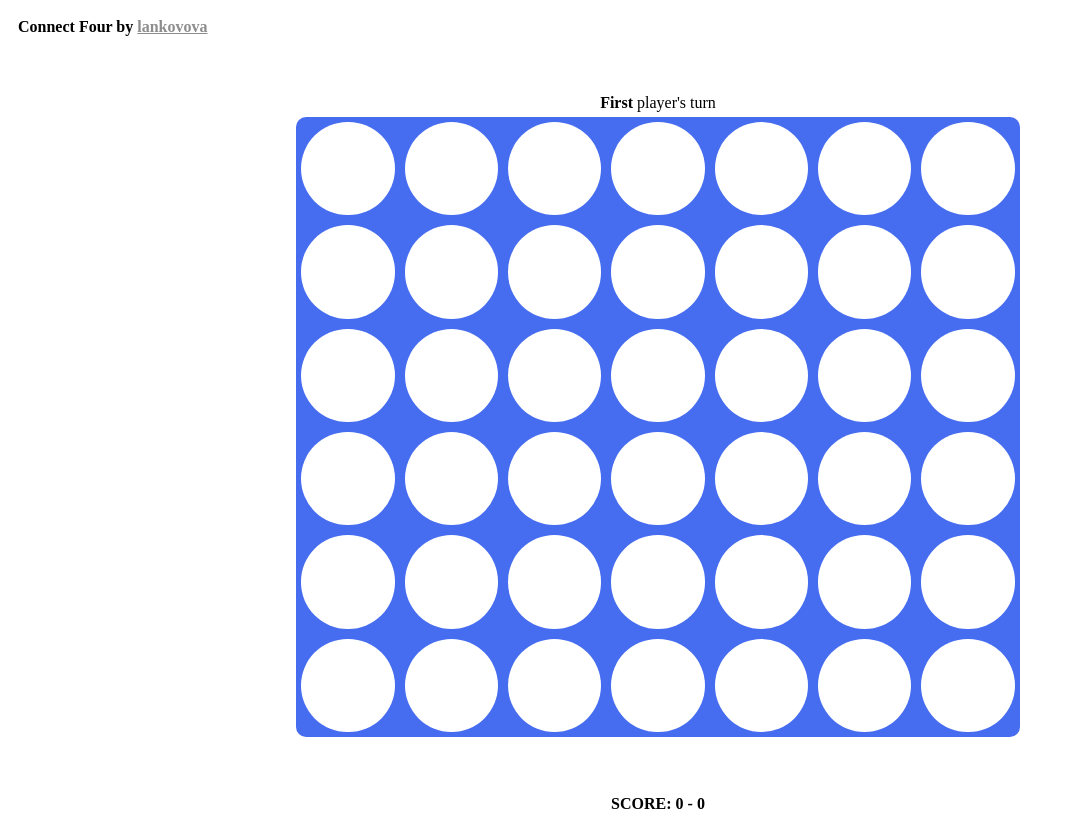
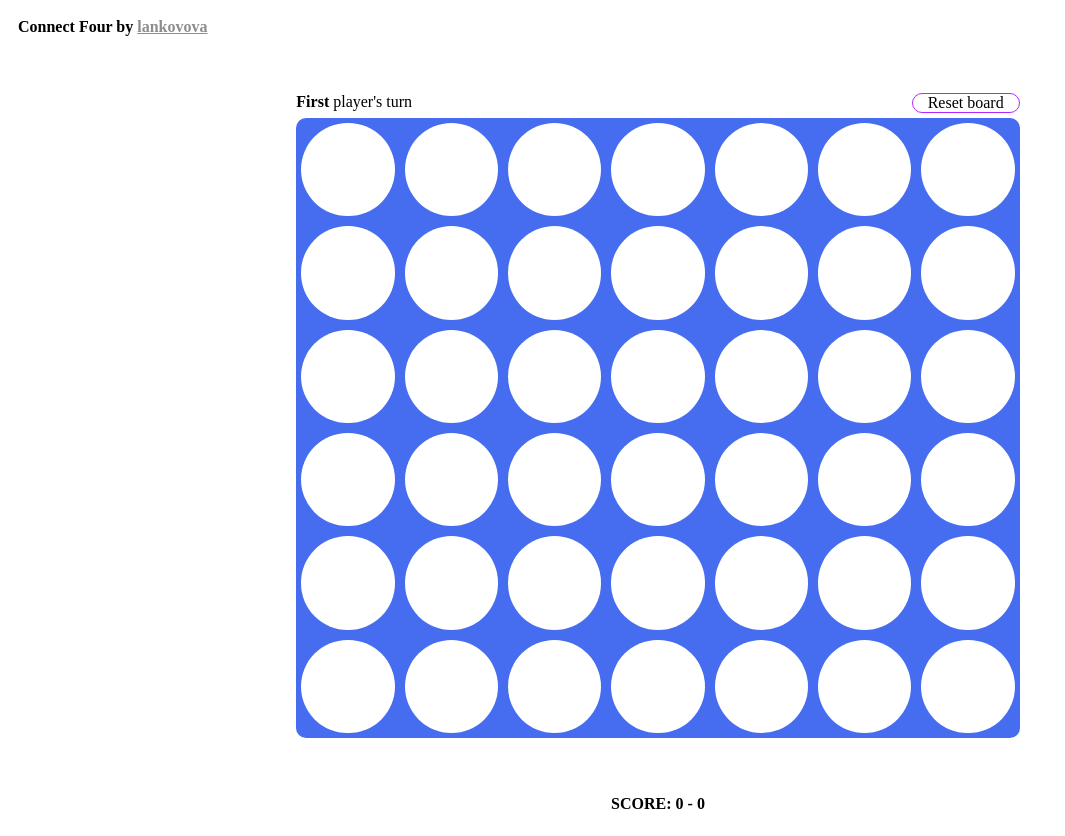
Before and after one commit to lankovova/connect-four, a React app: page / in a window 1280 px wide. Shown: the top 836 px of the page, without its empty margins (0-1065 px from the left). Built offline with nearby package versions, Linux system fonts and the light colour scheme; the HTML template or start-up script is replaced by a standard one.

Commit message:
added simple win check, plus styles

```diff
--- a/package.json
+++ b/package.json
@@ -13,6 +13,7 @@
   "author": "",
   "license": "ISC",
   "dependencies": {
+    "prop-types": "^15.6.2",
     "react": "^16.4.1",
     "react-dom": "^16.4.1",
     "styled-components": "^3.3.3"
--- a/src/components/App.js
+++ b/src/components/App.js
@@ -3,6 +3,7 @@ import styled from 'styled-components';
 import Header from './Header';
 import GameBoard from './GameBoard';
 import Scoreboard from './Scoreborad';
+import { P1, P2 } from '../constansts';
 
 const Wrapper = styled.div`
   display: flex;
@@ -24,7 +25,16 @@ class App extends React.Component {
   onGameEnd = (winner) => {
     this.setState(({ score }) => {
       const newScore = { ...score };
-      newScore[winner] += 1;
+
+      switch (winner) {
+        case P1:
+          newScore.player1 += 1;
+          break;
+        case P2:
+          newScore.player1 += 1;
+          break;
+        default: throw new Error('Unknown player value');
+      }
 
       return { score: newScore };
     });
--- a/src/components/GameBoard.js
+++ b/src/components/GameBoard.js
@@ -1,12 +1,13 @@
 import React from 'react';
-import styled from 'styled-components';
-import { getLastNullishValueIndex } from '../utils';
-
-const P1 = 1;
-const P2 = 2;
-
-const COLS = 7;
-const ROWS = 6;
+import PropTypes from 'prop-types';
+import styled, { keyframes } from 'styled-components';
+import {
+  getLastNullishValueIndex,
+  isThereWinCondition,
+} from '../utils';
+import {
+  ROWS, COLS, P1, P2,
+} from '../constansts';
 
 // TODO: Make it flexible for case when width is less then height
 // const MIN_DIMENSION = Math.min(
@@ -23,10 +24,12 @@ const Wrapper = styled.div`
   align-items: center;
 `;
 
+const Container = styled.div``;
+
 const StatusBar = styled.div`
   display: flex;
-  justify-content: center;
-  padding: 5px 0;
+  justify-content: space-between;
+  padding: 5px 0; /* TODO: Use em and rem intead of px */
 `;
 
 const ColumnsWrapper = styled.div`
@@ -40,9 +43,10 @@ const ColumnsWrapper = styled.div`
 const Column = styled.div`
   display: flex;
   flex-direction: column;
+
   &:hover {
-    cursor: pointer;
-    background: lightgrey;
+    cursor: ${({ isPlayable }) => isPlayable && 'pointer'};
+    background: ${({ isPlayable }) => isPlayable && 'lightgrey'};
   }
 `;
 
@@ -61,11 +65,44 @@ const Cell = styled.div`
   }};
 `;
 
+const blink = keyframes`
+  0% { opacity: 1; }
+  50% { opacity: 0.2; }
+  100% { opacity: 1; }
+`;
+
+const ResetBtn = styled.div`
+  background: white;
+  border: 1px solid #b328fd;
+  border-radius: 10px;
+  color: black;
+  cursor: pointer;
+  padding: 0 15px;
+  transition: all 200ms linear;
+
+  animation: ${({ isPlayable }) => !isPlayable && blink} 1000ms ease-in-out infinite;
+
+  &:hover {
+    background: #b328fd;
+    color: white;
+    animation: auto;
+  }
+`;
+
 class GameBoard extends React.Component {
-  state = {
+  state = this.getInitialBoardState();
+
+  getInitialBoardState() {
+    return {
       board: Array.from(Array(COLS), () => new Array(ROWS).fill(0)),
       currentPlayer: P1,
+      isPlayable: true,
     };
+  }
+
+  resetBoard = () => {
+    this.setState(this.getInitialBoardState());
+  }
 
   makeTurn(colIndex) {
     this.setState(({ board, currentPlayer }) => {
@@ -79,29 +116,58 @@ class GameBoard extends React.Component {
       // Place new chip
       currentCol[newChipColumnIndex] = currentPlayer;
 
+      const isThereWin = isThereWinCondition(board, {
+        colId: colIndex,
+        rowId: newChipColumnIndex,
+      });
+
+      if (isThereWin) {
+        console.log('win condition for player', currentPlayer);
+
+        if (this.props.onGameEnd) {
+          this.props.onGameEnd(currentPlayer);
+        }
+
+        return {
+          board,
+          currentPlayer: (currentPlayer === P1) ? P2 : P1,
+          isPlayable: false,
+        };
+      }
+
       return {
         board,
         currentPlayer: (currentPlayer === P1) ? P2 : P1,
       };
-    }, () => {
-      // TODO: Check for win conditions
-      // if (won) this.props.onGameEnd(p1 || p2);
     });
   }
 
   render() {
-    const { board, currentPlayer } = this.state;
+    const { board, currentPlayer, isPlayable } = this.state;
     const currentPlayerTitle = currentPlayer === P1 ? 'First' : 'Second';
 
     return (
       <Wrapper>
-        <StatusBar><b>{currentPlayerTitle}</b>&nbsp;player&#39;s turn</StatusBar>
+        <Container>
+          <StatusBar>
+            {/* TODO: Add winner's text */}
+            <span>
+              <b>{currentPlayerTitle}</b>&nbsp;player&#39;s turn&nbsp;
+            </span>
+            <ResetBtn
+              onClick={this.resetBoard}
+              isPlayable={isPlayable}
+            >
+              Reset board
+            </ResetBtn>
+          </StatusBar>
           <ColumnsWrapper>
             {
               board.map((col, colIndex) => (
                 <Column
                   key={colIndex}
-                onClick={() => this.makeTurn(colIndex)}
+                  isPlayable={isPlayable}
+                  onClick={() => isPlayable && this.makeTurn(colIndex)}
                 >
                   {
                     col.map((cell, cellIndex) => <Cell key={cellIndex} value={cell} />)
@@ -110,9 +176,14 @@ class GameBoard extends React.Component {
               ))
             }
           </ColumnsWrapper>
+        </Container>
       </Wrapper>
     );
   }
 }
 
+GameBoard.propTypes = {
+  onGameEnd: PropTypes.func,
+};
+
 export default GameBoard;
--- a/src/components/Scoreborad.js
+++ b/src/components/Scoreborad.js
@@ -1,4 +1,5 @@
 import React from 'react';
+import PropTypes from 'prop-types';
 import styled from 'styled-components';
 
 const Bar = styled.div`
@@ -15,4 +16,11 @@ const Scoreboard = ({ score }) => (
   </Bar>
 );
 
+Scoreboard.propTypes = {
+  score: PropTypes.shape({
+    player1: PropTypes.number.isRequired,
+    player2: PropTypes.number.isRequired,
+  }).isRequired,
+};
+
 export default Scoreboard;
--- /dev/null
+++ b/src/constansts.js
@@ -0,0 +1,5 @@
+export const P1 = 1;
+export const P2 = 2;
+
+export const COLS = 7;
+export const ROWS = 6;
--- a/src/utils.js
+++ b/src/utils.js
@@ -5,5 +5,42 @@ export const getLastNullishValueIndex = (arr) => {
   return index - 1;
 };
 
-// TODO: Implement
-export const isThereWinCondition = (board) => {};
+export const isThereFiveInARow = (row) => {
+  const lastInARow = row.reduce((inARow, currentChip) => {
+    if (
+      inARow.count === 5
+      || currentChip === 0
+    ) {
+      return inARow;
+    }
+
+    if (inARow.chip === currentChip) {
+      return {
+        chip: currentChip,
+        count: inARow.count + 1,
+      };
+    }
+
+    return {
+      chip: currentChip,
+      count: 1,
+    };
+  }, {});
+
+  return lastInARow.count === 5;
+};
+
+export const isThereWinCondition = (board, { colId, rowId }) => {
+  // Check in row
+  if (isThereFiveInARow(board[colId])) {
+    return true;
+  }
+
+  // Check in cols
+  const rowFromCols = board.map(col => col[rowId]);
+  if (isThereFiveInARow(rowFromCols)) {
+    return true;
+  }
+
+  // TODO: Check diagonals rows
+};
```
Also changed, not shown: 1 other file (tests, documents, lock files or other folders). Lines whose indentation alone changed are shown as unchanged.
